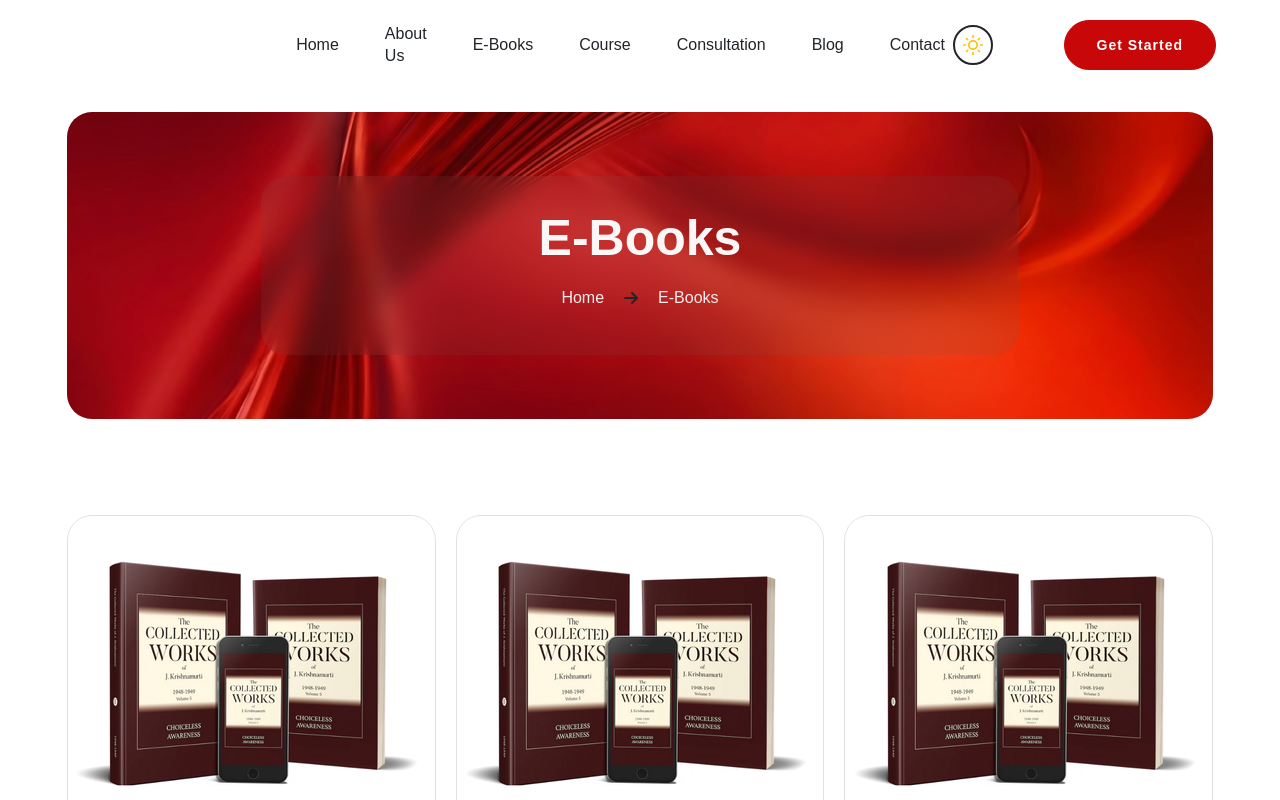
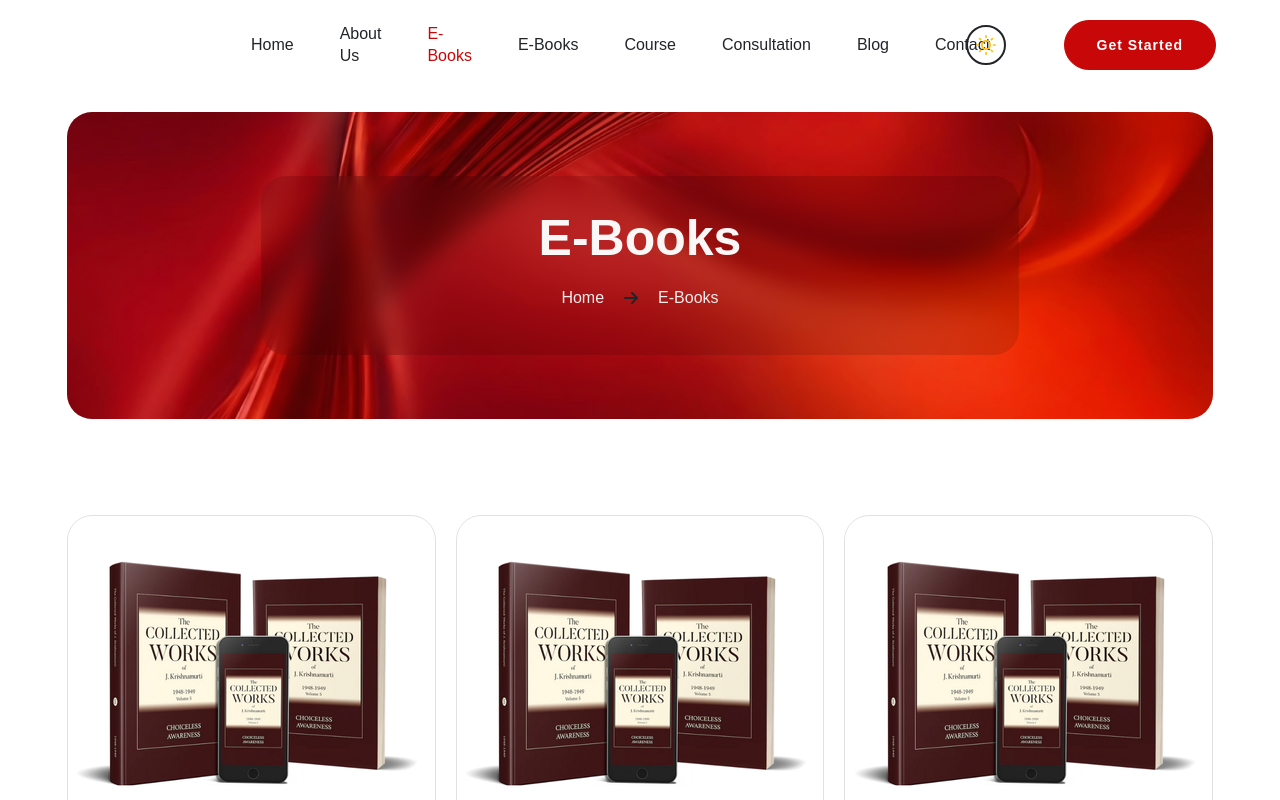
Before and after one commit to Junaid212/Siddiui.digital, a React (Vite) app: page /ebooks in a window 1280 px wide. Shown: the top 800 px of the page. Built offline with nearby package versions, Linux system fonts and the light colour scheme; a web font is replaced by a local one.

Commit message:
nav bar2

```diff
--- a/src/Components/Header/header.jsx
+++ b/src/Components/Header/header.jsx
@@ -293,6 +293,11 @@ const Navbar = () => {
                                             About Us
                                         </NavLink>
                                     </li>
+                                    <li className="nav-item">
+                                        <NavLink to="/ebooks" className="nav-link" onClick={closeMenu}>
+                                            E-Books
+                                        </NavLink>
+                                    </li>
 
                                     <li className="nav-item dropdown">
                                         <a
@@ -306,7 +311,7 @@ const Navbar = () => {
                                         >
                                             E-Books
                                             {/* <i className="fa-solid fa-angle-down"></i> */}
-                                        </a>
+                                        </a                                                                                 >
                                         <ul className="dropdown-menu">
                                             <li><NavLink to="#" className="dropdown-item" onClick={closeMenu}>Service</NavLink></li>
                                             <li><NavLink to="#" className="dropdown-item" onClick={closeMenu}>Service Details</NavLink></li>
--- a/src/assets/css/main.css
+++ b/src/assets/css/main.css
@@ -3334,7 +3334,7 @@ footer {
   --accent-color: #C80808;
   --accent-color-2: #f0f0f0;
   --accent-color-3: #0a8f3c;
-  --accent-color-4: #63626210;
+  /* --accent-color-4: #63626210; */
   --accent-color-5: #00000020;
   --accent-color-6: rgba(0, 0, 0, 0.05);
   --accent-border-1: #e0e0e0;
@@ -3349,7 +3349,7 @@ footer {
     --accent-color: #C80808;
     --accent-color-2: #313131;
     --accent-color-3: #8AFFAC;
-    --accent-color-4: #00000030;
+    /* --accent-color-4: #00000030; */
     --accent-color-5: #00000073;
     --accent-color-6: rgba(255, 255, 255, 0.041);
     --accent-color-error: #e63946;
```
